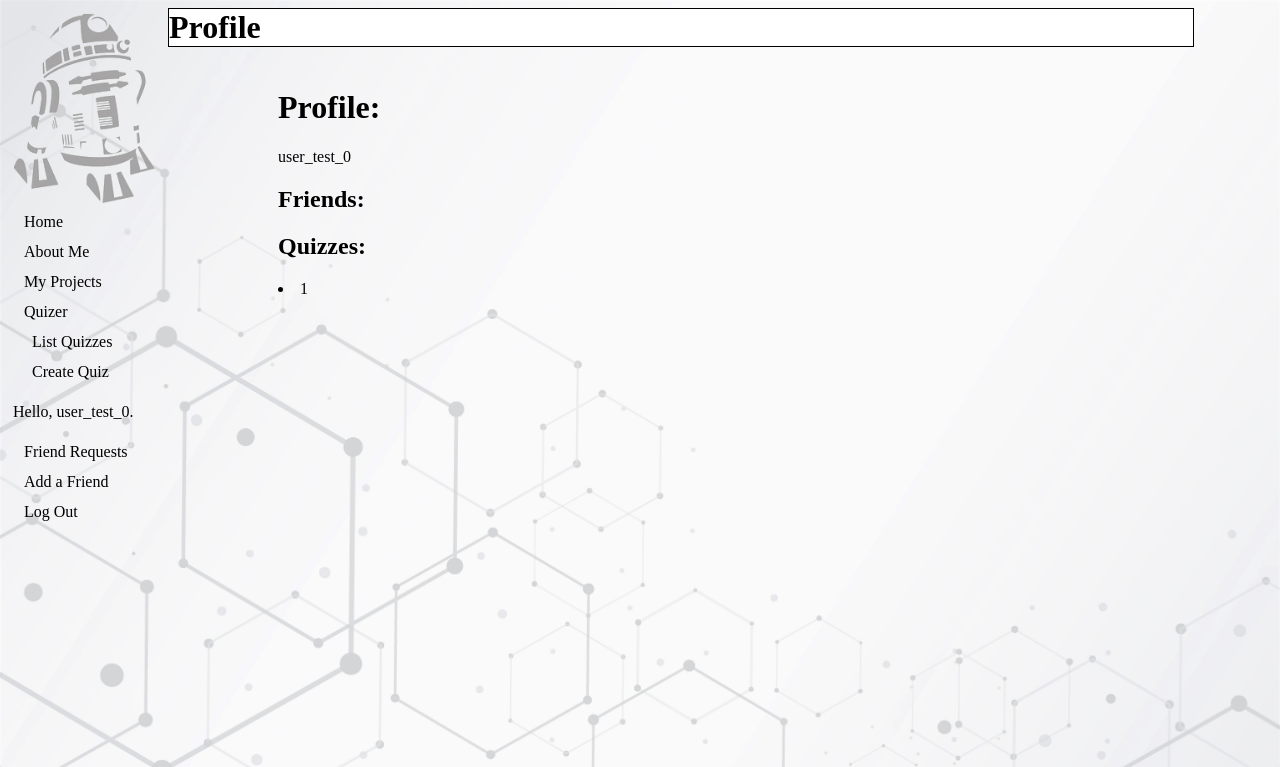
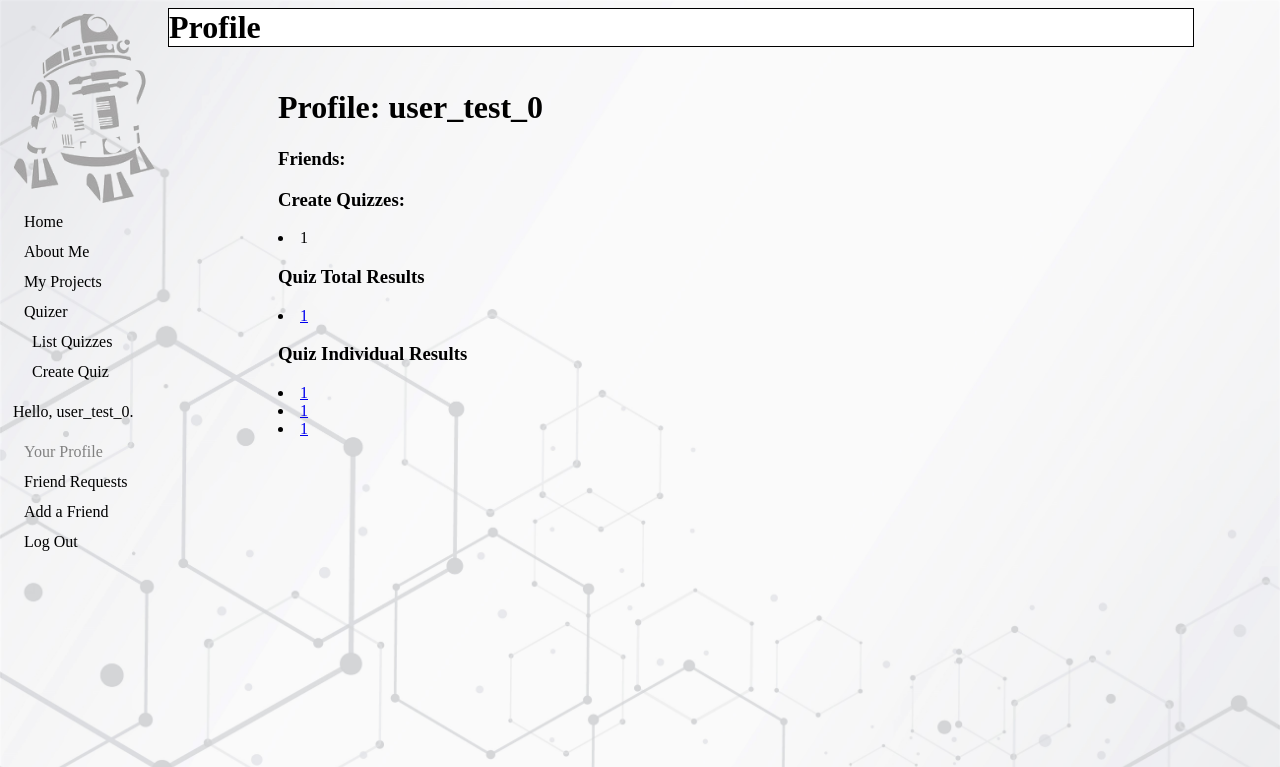
Before and after one commit to andreipakemp/Portfolio, a Django app: page /profile/ in a window 1280 px wide. Shown: the top 767 px of the page. Run offline with Django 3.2, Linux system fonts and the light colour scheme; a user stored in the database is signed in; data comes from the database, SQL or seed files in the repository.

Commit message:
local1 final

```diff
--- a/Base/templates/base.html
+++ b/Base/templates/base.html
@@ -30,9 +30,21 @@
 
             {%if user.is_authenticated%}
                 <p class="greet">Hello, {{user.username}}.</p>
-                <a href="{%url 'profile:friend-request-list'%}">Friend Requests</a>
-                <a href="{%url 'profile:friend-request'%}">Add a Friend</a>
-                <a href="{%url 'logout'%}?next=/">Log Out</a>
+                <a
+                    href="{%url 'profile:profile'%}"
+                    id="{% curPathID request '/profile/' %}"
+                >Your Profile</a>
+                <a
+                    href="{%url 'profile:friend-request-list'%}"
+                    id="{% curPathID request '/profile/friend_request_list/' %}"
+                >Friend Requests</a>
+                <a
+                    href="{%url 'profile:friend-request'%}"
+                    id="{% curPathID request '/profile/friend_request/' %}"
+                >Add a Friend</a>
+                <a
+                    href="{%url 'logout'%}?next=/"
+                >Log Out</a>
             {%else%}
                 <p>Not Logged In.</p>
                 <a href="{%url 'login'%}">Log In</a>
--- a/Profile/templates/Profile/profile_detail.html
+++ b/Profile/templates/Profile/profile_detail.html
@@ -3,15 +3,34 @@
 {%block title%}Profile{% endblock title%}
 {% block content %}
 
-    <h1>Profile: </h1> {{profile.user}}
+    <h1>Profile: {{profile.user}}</h1>
 
-    <h2>Friends:</h2>
+    <h3>Friends:</h3>
     {% for friend in friends %}
         <li> {{ friend.username }}</li>
     {% endfor %}
 
-    <h2>Quizzes:</h2>
+    <h3>Create Quizzes:</h3>
     {% for quiz in quizzes %}
         <li> {{ quiz.name }}</li>
     {% endfor %}
+
+    <h3>Quiz Total Results</h3>
+    {% for quizTtl in profile.quizttl_set.all %}
+        <li>
+            <a href="{%url 'quizzer:quiz-total' id=quizTtl.id%}">
+                {{quizTtl.quiz.name}}
+            </a>
+        </li>
+    {% endfor %}
+
+    <h3>Quiz Individual Results</h3>
+    {% for quizResult in profile.quizresult_set.all %}
+        <li>
+            <a href="{%url 'quizzer:quiz-result' id=quizResult.id%}">
+                {{quizResult.quiz.name}}
+            </a>
+        </li>
+    {% endfor %}
+
 {% endblock %}
--- a/Profile/urls.py
+++ b/Profile/urls.py
@@ -6,6 +6,7 @@ from django.urls.conf import re_path
 app_name = 'profile'
 
 urlpatterns = [
+    # path('<int:pk>/', ViewProfile.as_view(), name='profile'),
     re_path(
         r'^$|(?P<id>\d+)',
         ViewProfile.as_view(),
--- a/Quizzer/templates/Quizzer/quizttl_detail.html
+++ b/Quizzer/templates/Quizzer/quizttl_detail.html
@@ -11,4 +11,10 @@
         </li>
     {%endfor%}
     </ul>
+    <a href="{%url 'quizzer:quiz-detail' pk=object.quiz.id%}">
+        Back To Quiz Page
+    </a></br>
+    <a href="{%url 'profile:profile' %}">
+        Go to Your Profile
+    </a></br>
 {%endblock%}
--- /dev/null
+++ b/connect_to_ssh.txt
@@ -0,0 +1 @@
+ssh andrei@192.168.2.34
```
